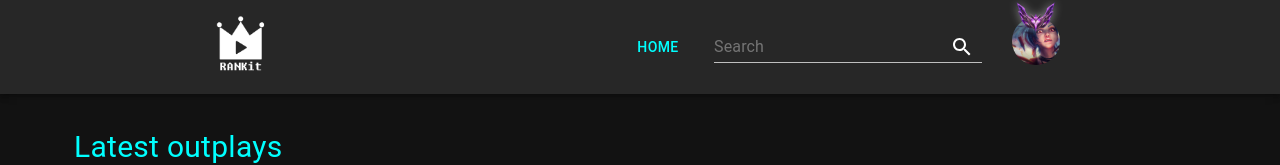
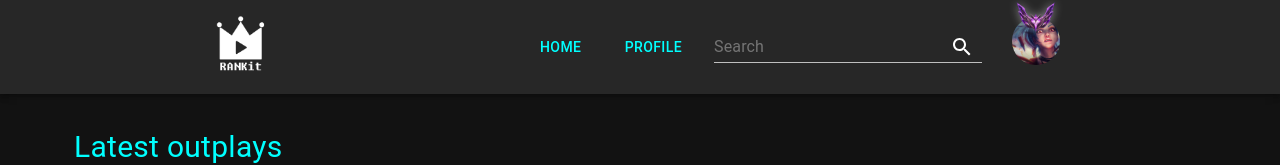
Before and after one commit to Omarbida/final-school-project, a React (Vite) app: page /home in a window 1280 px wide. Shown: the top 165 px of the page. Built offline with nearby package versions, Linux system fonts and the light colour scheme; the HTML template or start-up script is replaced by a standard one.

Commit message:
implemnent routs navigation

```diff
--- a/src/Components/CardsSlider/index.jsx
+++ b/src/Components/CardsSlider/index.jsx
@@ -12,6 +12,8 @@ import {
 import ChevronLeftIcon from "@mui/icons-material/ChevronLeft";
 import ChevronRightIcon from "@mui/icons-material/ChevronRight";
 import PoligonAvatar from "../PoligonAvatar";
+import { ROUTS } from "../../consts";
+import { useNavigate } from "react-router-dom";
 const Card_Slider = () => {
   let [scrollcard, setscrollcard] = useState(0);
   const containerRef = useRef();
@@ -157,6 +159,7 @@ const Card_Slider = () => {
 export default Card_Slider;
 
 function Card({ item, index, arr }) {
+  const navigate = useNavigate();
   const [show, setShow] = useState(false);
   return (
     <Box
@@ -181,6 +184,7 @@ function Card({ item, index, arr }) {
       elevation={24}
       onMouseEnter={() => setShow(true)}
       onMouseLeave={() => setShow(false)}
+      onClick={() => navigate(ROUTS.VIDEO_VIEW)}
     >
       <Box
         sx={{
--- a/src/Components/Header.jsx
+++ b/src/Components/Header.jsx
@@ -13,7 +13,10 @@ import {
 import PoligonAvatar from "./PoligonAvatar";
 import { Search } from "@mui/icons-material";
 import SearchIcon from "@mui/icons-material/Search";
+import { useNavigate } from "react-router-dom";
+import { ROUTS } from "../consts";
 const Header = () => {
+  const navigate = useNavigate();
   return (
     <AppBar position="static">
       <Container
@@ -37,7 +40,12 @@ const Header = () => {
             alignItems: "center",
           }}
         >
-          <Button variant="text">Home</Button>
+          <Button variant="text" onClick={() => navigate(ROUTS.HOME)}>
+            Home
+          </Button>
+          <Button variant="text" onClick={() => navigate(ROUTS.PROFILE_VIEW)}>
+            Profile
+          </Button>
           <TextField
             placeholder="Search"
             variant="standard"
```
